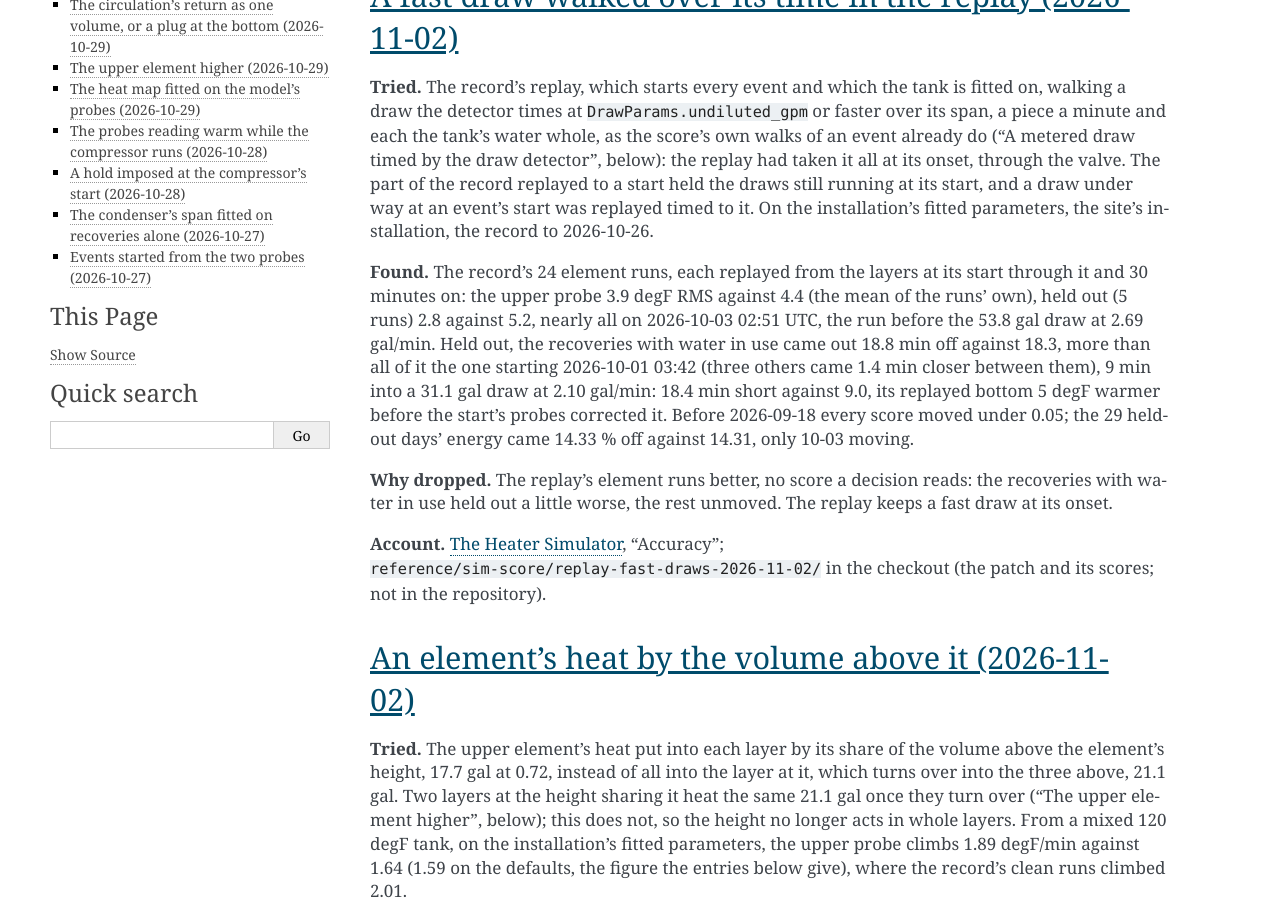
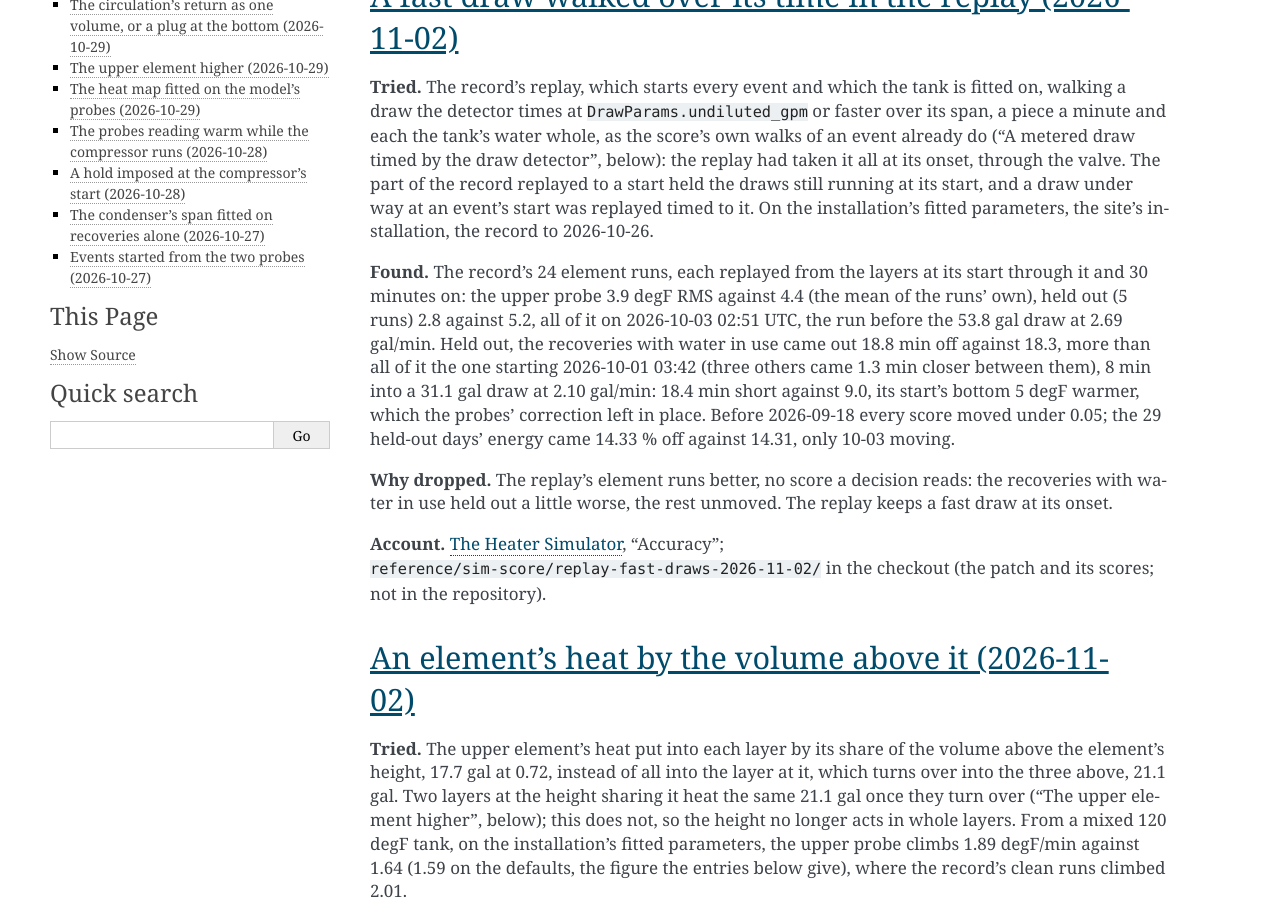
Before and after one commit to eman/nwp500-python, a Sphinx documentation site: the page built from docs/explanation/simulator-tried.rst, in a window 1280 px wide and 900 px high, scrolled down 940 px. Built offline with Sphinx 7.4.7, drawn with Linux system fonts in a browser that asks for light colours.

Commit message:
docs(sim): 8 min in, 1.3 min, the bottom after the correction

```diff
--- a/docs/explanation/simulator-tried.rst
+++ b/docs/explanation/simulator-tried.rst
@@ -30,14 +30,14 @@ record to 2026-10-26.
 **Found.** The record's 24 element runs, each replayed from the layers
 at its start through it and 30 minutes on: the upper probe 3.9 degF RMS
 against 4.4 (the mean of the runs' own), held out (5 runs) 2.8 against
-5.2, nearly all on 2026-10-03 02:51 UTC, the run before the 53.8 gal
-draw at 2.69 gal/min. Held out, the recoveries with water in use came
-out 18.8 min off against 18.3, more than all of it the one starting
-2026-10-01 03:42 (three others came 1.4 min closer between them), 9 min
+5.2, all of it on 2026-10-03 02:51 UTC, the run before the 53.8 gal draw
+at 2.69 gal/min. Held out, the recoveries with water in use came out
+18.8 min off against 18.3, more than all of it the one starting
+2026-10-01 03:42 (three others came 1.3 min closer between them), 8 min
 into a 31.1 gal draw at 2.10 gal/min: 18.4 min short against 9.0, its
-replayed bottom 5 degF warmer before the start's probes corrected it.
-Before 2026-09-18 every score moved under 0.05; the 29 held-out days'
-energy came 14.33 % off against 14.31, only 10-03 moving.
+start's bottom 5 degF warmer, which the probes' correction left in
+place. Before 2026-09-18 every score moved under 0.05; the 29 held-out
+days' energy came 14.33 % off against 14.31, only 10-03 moving.
 
 **Why dropped.** The replay's element runs better, no score a decision
 reads: the recoveries with water in use held out a little worse, the
```
